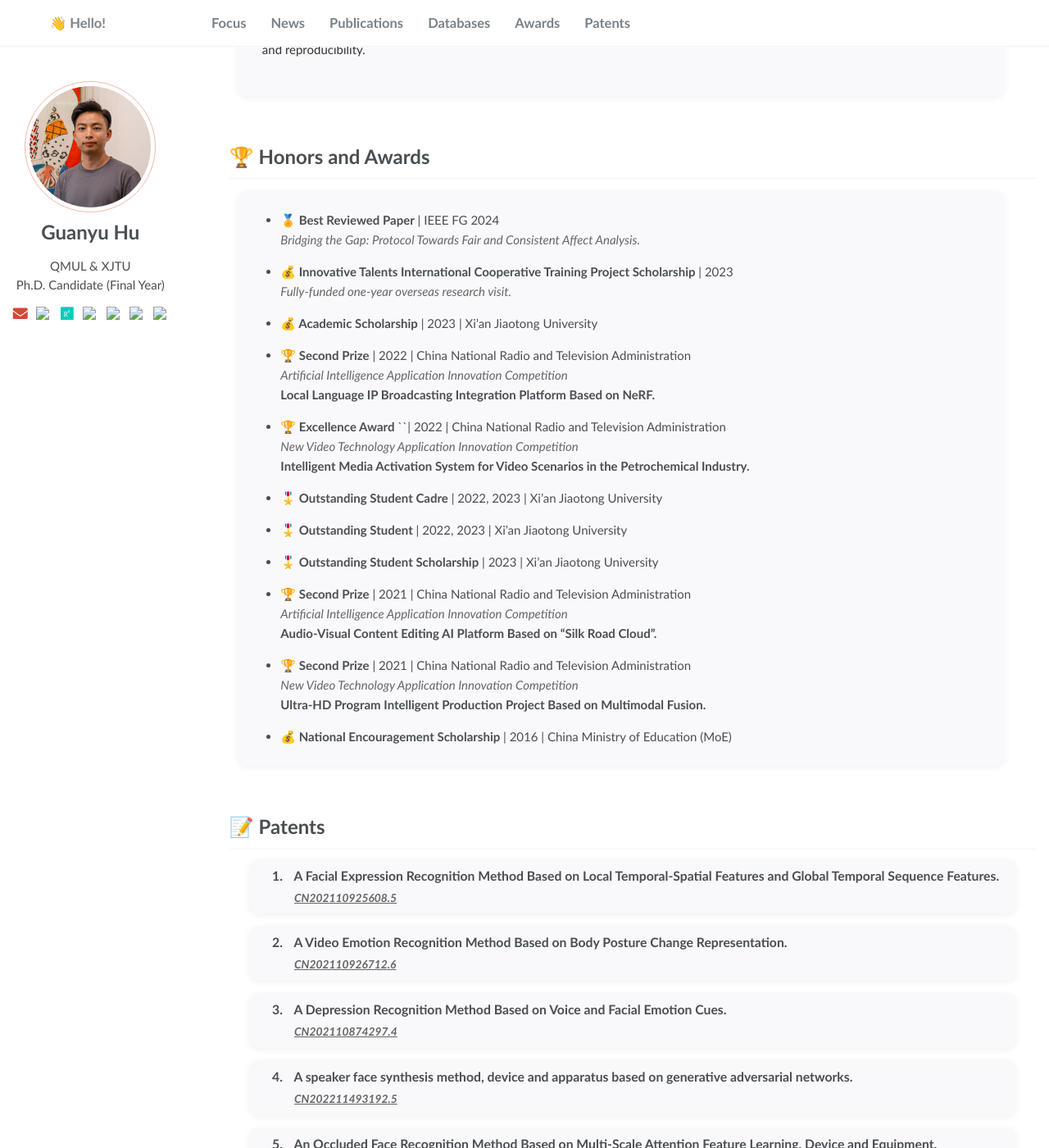
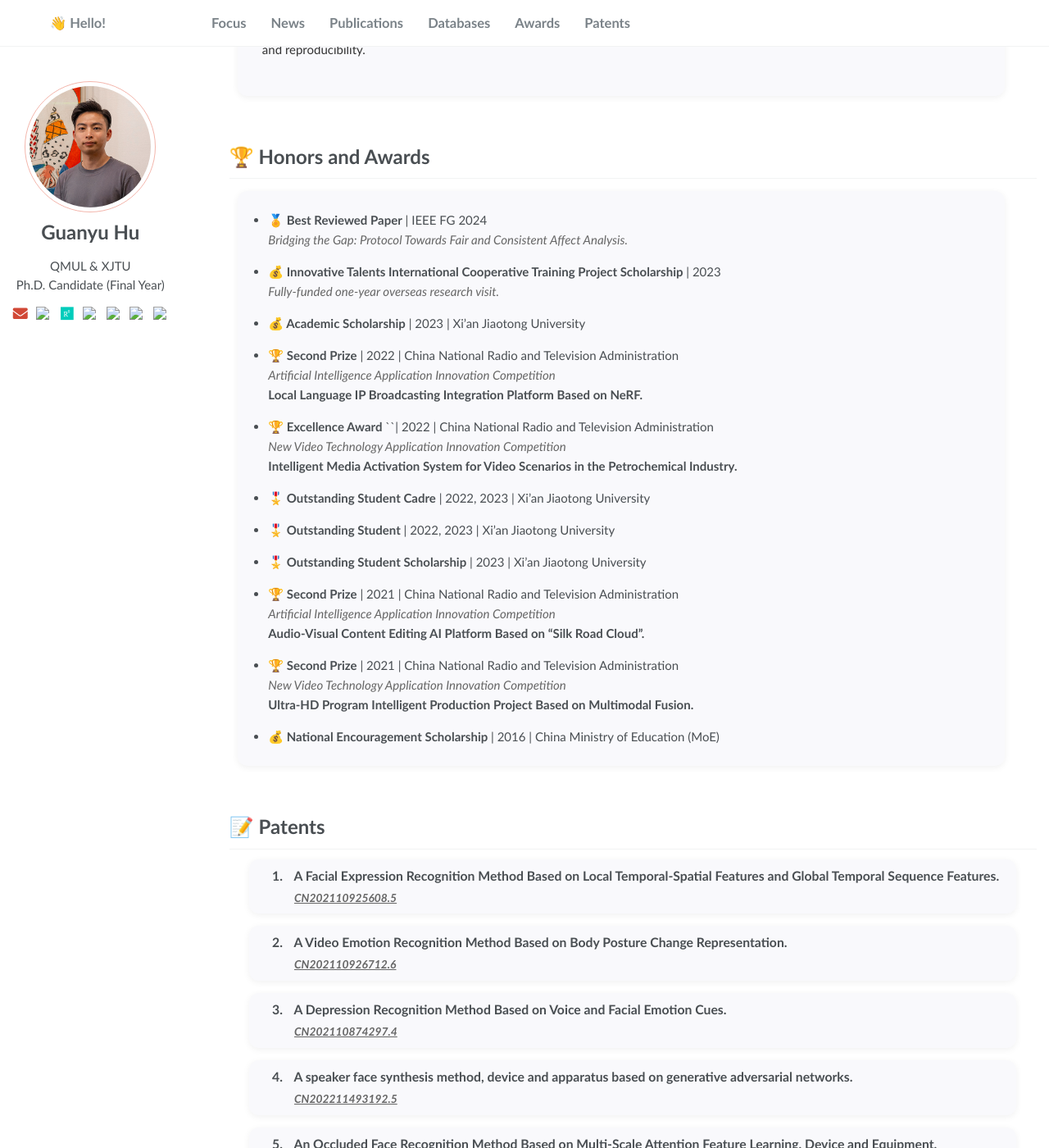
Before and after one commit to imhgy/imhgy.github.io, a Jekyll site: the page built from _pages/about.md, in a window 1280 px wide and 1400 px high, scrolled down 3680 px. Shown: the whole window at 82% size. Built offline with Jekyll 4.4.1, drawn with Linux system fonts in a browser that asks for light colours.

Commit message:
Initial commit

```diff
--- a/_config.yml
+++ b/_config.yml
@@ -7,7 +7,7 @@
 
 # Site Settings
 title: "Guanyu Hu (胡冠宇)"
-description: "Guanyu Hu (胡冠宇) QMUL XJTU"
+description: "Personal website of Guanyu Hu (胡冠宇), researcher in Queen Mary University of London (QMUL) and Xi'An Jiaotong University (XJTU)."
 repository: "imhgy/imhgy.github.io"
 
 # google analytics
--- a/_sass/_utilities.scss
+++ b/_sass/_utilities.scss
@@ -663,11 +663,17 @@ a {
   margin-left: 10px;
   width: 95%;
   border-radius: 12px;
-  padding: 1rem 2rem 0.6rem 2rem;
+  padding: 1rem 1rem 0.6rem 0.5rem;
   margin-bottom: 1rem;
   background: #f9f9fc;
   box-shadow: 0 2px 8px rgba(0, 0, 0, 0.06);
   transition: all 0.2s ease;
+
+  @include breakpoint($large) {
+    padding: 1rem 1rem 0.6rem 1rem;
+  }
+
+
 }
 
 .awards-section h2 {
```
